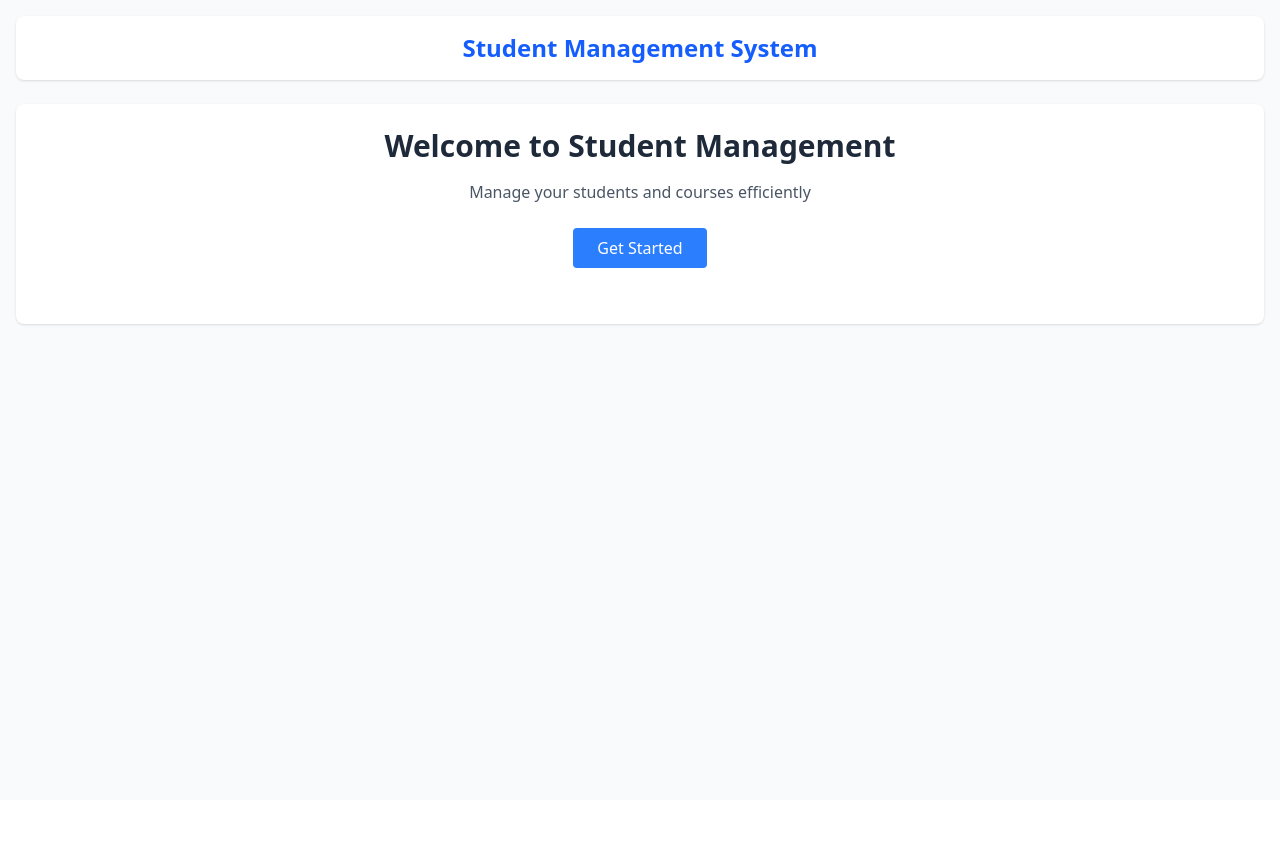
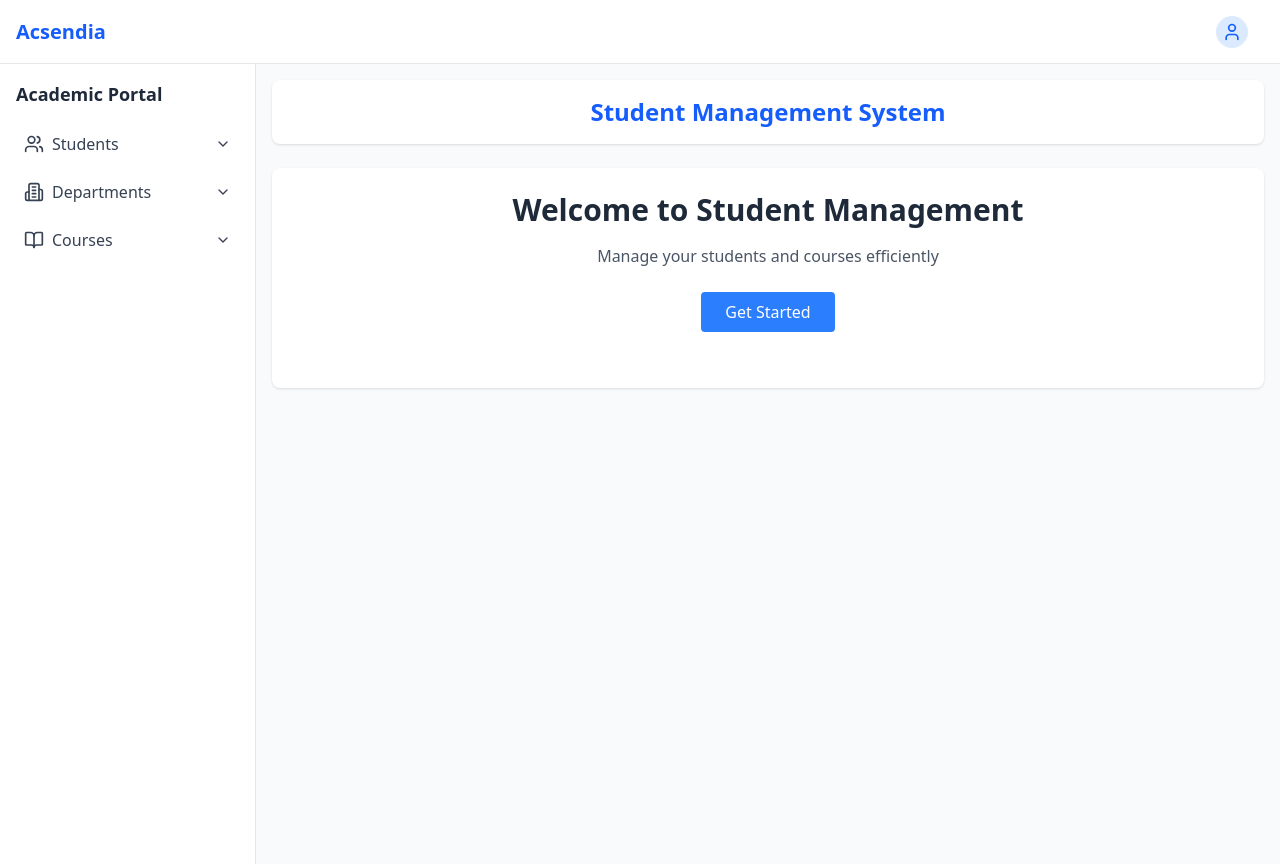
Before and after one commit to nethuni-rajapakse/student-management-client, a React (Vite) app: page / in a window 1280 px wide. Before the commit the page ends 800 px from the top, so only its background shows below. Built offline with nearby package versions, Linux system fonts and the light colour scheme.

Commit message:
Basic UI for top and side navbar

```diff
--- a/package.json
+++ b/package.json
@@ -11,11 +11,13 @@
   },
   "dependencies": {
     "@tailwindcss/vite": "^4.0.3",
+    "antd": "^5.24.0",
     "axios": "^1.7.9",
     "lucide-react": "^0.474.0",
     "react": "^19.0.0",
     "react-dom": "^19.0.0",
     "react-router-dom": "^7.1.5",
+    "sweetalert2": "^11.16.0",
     "tailwindcss": "^4.0.3"
   },
   "devDependencies": {
--- a/src/App.tsx
+++ b/src/App.tsx
@@ -1,18 +1,40 @@
+import React from "react";
 import { BrowserRouter as Router, Route, Routes } from "react-router-dom";
 import Landing from "./user/pages/Landing";
 import Login from "./user/pages/Login";
 import Registration from "./user/pages/Registration";
+import SideNavigation from "./components/SideNavigation";
+import TopNavigation from "./components/TopNavigation";
 
-function App() {
+const App = () => {
   return (
     <Router>
-      <Routes>
-        <Route path="/" element={<Landing />} />
-        <Route path="/login" element={<Login />} />
-        <Route path="/register" element={<Registration />} />
-      </Routes>
+      <div className="min-h-screen bg-gray-50">
+        {/* Top Navigation */}
+        <TopNavigation />
+
+        {/* Main Layout */}
+        <div className="flex pt-16">
+          {" "}
+          {/* pt-16 accounts for the fixed top nav height */}
+          {/* Side Navigation */}
+          <div className="fixed left-0 top-16 h-[calc(100vh-4rem)]">
+            <SideNavigation />
+          </div>
+          {/* Main Content */}
+          <div className="flex-1 ml-64">
+            {" "}
+            {/* ml-64 matches the width of side nav */}
+            <Routes>
+              <Route path="/" element={<Landing />} />
+              <Route path="/login" element={<Login />} />
+              <Route path="/register" element={<Registration />} />
+            </Routes>
+          </div>
+        </div>
+      </div>
     </Router>
   );
-}
+};
 
 export default App;
--- /dev/null
+++ b/src/components/SideNavigation.tsx
@@ -0,0 +1,126 @@
+import React from "react";
+import { Users, Building2, BookOpen, ChevronDown } from "lucide-react";
+
+const SideNavigation = () => {
+  const [expandedSection, setExpandedSection] = React.useState("");
+
+  const menuItems = {
+    students: [
+      "Student Directory",
+      "Admissions",
+      "Student Records",
+      "Academic Progress",
+    ],
+    departments: ["Engineering", "Science", "Arts", "Business", "Medicine"],
+    courses: ["Course Catalog", "Schedule", "Registration", "Grade Center"],
+  };
+
+  const toggleSection = (section: React.SetStateAction<string>) => {
+    setExpandedSection(expandedSection === section ? "" : section);
+  };
+
+  return (
+    <nav className="w-64 h-screen bg-white border-r border-gray-200">
+      <div className="p-4">
+        <h2 className="text-lg font-semibold text-gray-800 mb-4">
+          Academic Portal
+        </h2>
+
+        {/* Students Section */}
+        <div className="mb-2">
+          <button
+            onClick={() => toggleSection("students")}
+            className="w-full flex items-center justify-between p-2 text-gray-700 hover:bg-gray-100 rounded-lg transition-colors"
+          >
+            <div className="flex items-center gap-2">
+              <Users size={20} />
+              <span>Students</span>
+            </div>
+            <ChevronDown
+              size={16}
+              className={`transform transition-transform ${
+                expandedSection === "students" ? "rotate-180" : ""
+              }`}
+            />
+          </button>
+          {expandedSection === "students" && (
+            <div className="ml-8 mt-1 space-y-1">
+              {menuItems.students.map((item) => (
+                <button
+                  key={item}
+                  className="w-full text-left p-2 text-sm text-gray-600 hover:bg-gray-100 rounded-lg transition-colors"
+                >
+                  {item}
+                </button>
+              ))}
+            </div>
+          )}
+        </div>
+
+        {/* Departments Section */}
+        <div className="mb-2">
+          <button
+            onClick={() => toggleSection("departments")}
+            className="w-full flex items-center justify-between p-2 text-gray-700 hover:bg-gray-100 rounded-lg transition-colors"
+          >
+            <div className="flex items-center gap-2">
+              <Building2 size={20} />
+              <span>Departments</span>
+            </div>
+            <ChevronDown
+              size={16}
+              className={`transform transition-transform ${
+                expandedSection === "departments" ? "rotate-180" : ""
+              }`}
+            />
+          </button>
+          {expandedSection === "departments" && (
+            <div className="ml-8 mt-1 space-y-1">
+              {menuItems.departments.map((item) => (
+                <button
+                  key={item}
+                  className="w-full text-left p-2 text-sm text-gray-600 hover:bg-gray-100 rounded-lg transition-colors"
+                >
+                  {item}
+                </button>
+              ))}
+            </div>
+          )}
+        </div>
+
+        {/* Courses Section */}
+        <div className="mb-2">
+          <button
+            onClick={() => toggleSection("courses")}
+            className="w-full flex items-center justify-between p-2 text-gray-700 hover:bg-gray-100 rounded-lg transition-colors"
+          >
+            <div className="flex items-center gap-2">
+              <BookOpen size={20} />
+              <span>Courses</span>
+            </div>
+            <ChevronDown
+              size={16}
+              className={`transform transition-transform ${
+                expandedSection === "courses" ? "rotate-180" : ""
+              }`}
+            />
+          </button>
+          {expandedSection === "courses" && (
+            <div className="ml-8 mt-1 space-y-1">
+              {menuItems.courses.map((item) => (
+                <button
+                  key={item}
+                  className="w-full text-left p-2 text-sm text-gray-600 hover:bg-gray-100 rounded-lg transition-colors"
+                >
+                  {item}
+                </button>
+              ))}
+            </div>
+          )}
+        </div>
+      </div>
+    </nav>
+  );
+};
+
+export default SideNavigation;
--- /dev/null
+++ b/src/components/TopNavigation.tsx
@@ -0,0 +1,40 @@
+import React from "react";
+import { Radius, User } from "lucide-react";
+
+const TopNavigation = () => {
+  const [showProfileMenu, setShowProfileMenu] = React.useState(false);
+
+  return (
+    <nav className="h-16 bg-white border-b border-gray-200 fixed top-0 left-0 right-0 z-50">
+      <div className="h-full px-4 flex items-center justify-between">
+        {/* Left section */}
+        <div className="flex items-center gap-4">
+          <button className="p-2 hover:bg-gray-100 rounded-lg lg:hidden">
+            <Radius size={20} />
+          </button>
+          <div className="flex items-center gap-2">
+            <span className="text-xl font-bold text-blue-600">Acsendia</span>
+          </div>
+        </div>
+
+        {/* Right section */}
+        <div className="flex items-center gap-2">
+          {/* Profile */}
+          <div className="relative">
+            <button
+              className="flex items-center gap-2 p-2 hover:bg-gray-100 rounded-lg"
+              onClick={() => setShowProfileMenu(!showProfileMenu)}
+            >
+              <div className="w-8 h-8 bg-blue-100 rounded-full flex items-center justify-center">
+                <User size={20} className="text-blue-600" />
+              </div>
+              <span className="hidden md:inline text-sm font-medium"> </span>
+            </button>
+          </div>
+        </div>
+      </div>
+    </nav>
+  );
+};
+
+export default TopNavigation;
```
Also changed, not shown: 1 other file (tests, documents, lock files or other folders).
